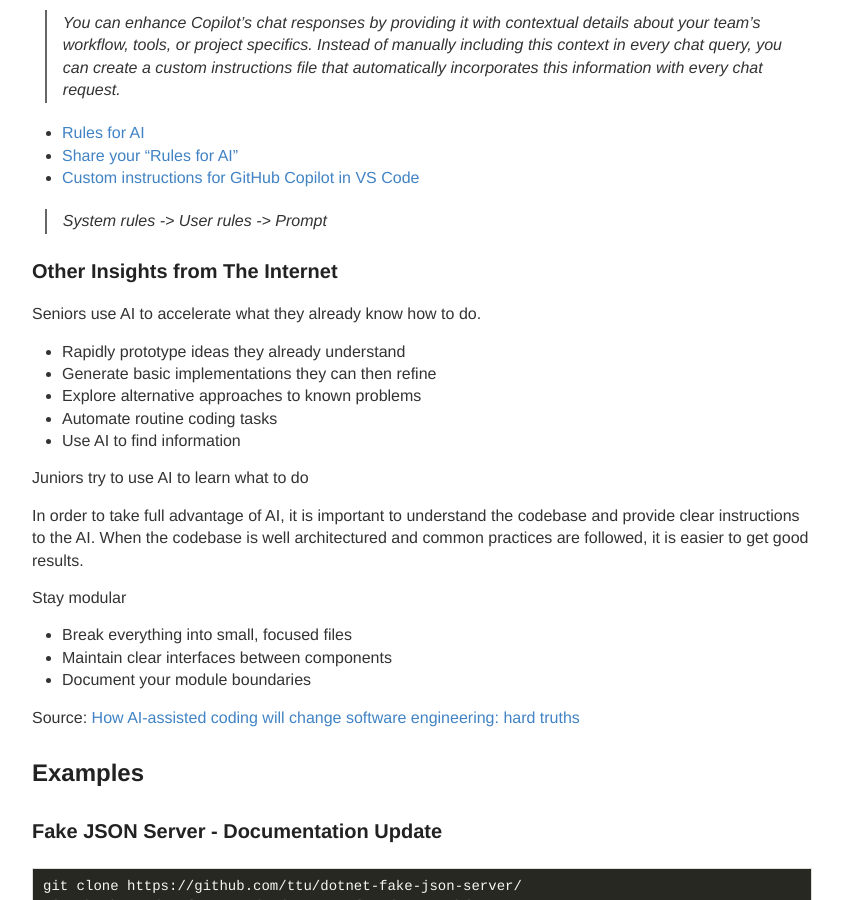
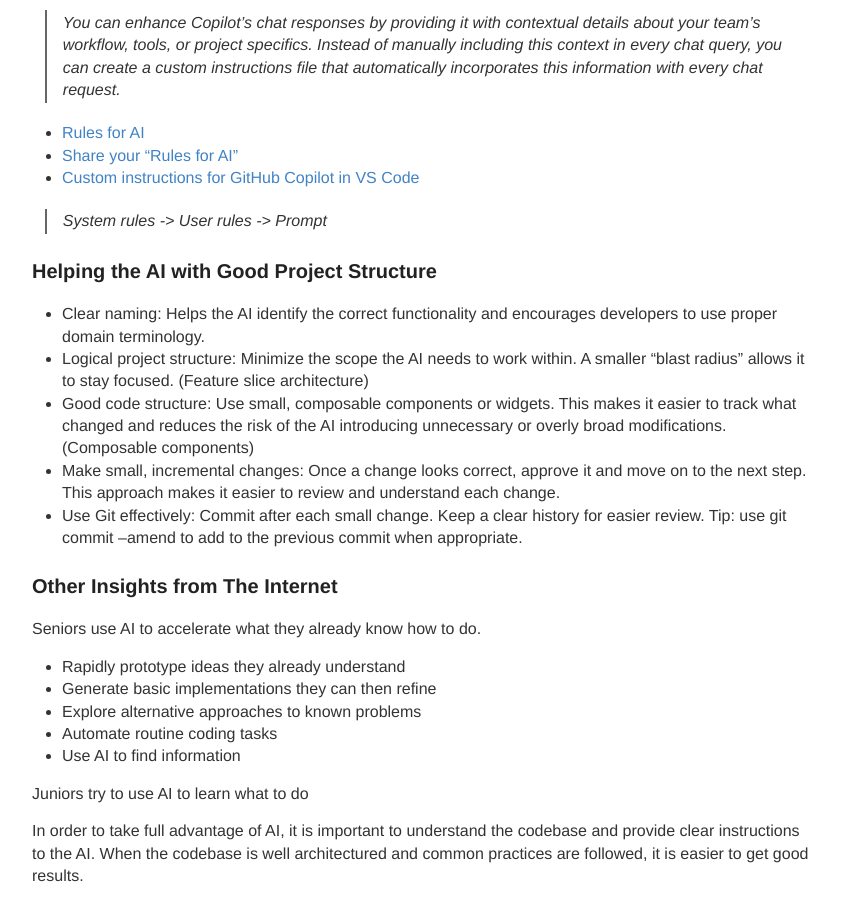
Before and after one commit to ttu/ttu.github.io, a Jekyll site: the page built from _posts/2024-12-10-ai-tools-cursor-copilot-examples.md, in a window 1280 px wide and 900 px high, scrolled down 4588 px. Shown: the whole window, without its empty margins (218-1061 px from the left). Built offline with Jekyll 4.4.1, drawn with Linux system fonts in a browser that asks for light colours.

Commit message:
Add section about project structure to AI post

```diff
--- a/_posts/2024-12-10-ai-tools-cursor-copilot-examples.md
+++ b/_posts/2024-12-10-ai-tools-cursor-copilot-examples.md
@@ -194,6 +194,14 @@ User can also provide their own global and per-project rules for AI.
 * [Custom instructions for GitHub Copilot in VS Code](https://code.visualstudio.com/docs/copilot/copilot-customization)
 
 > System rules -> User rules -> Prompt
+
+### Helping the AI with Good Project Structure
+
+- Clear naming: Helps the AI identify the correct functionality and encourages developers to use proper domain terminology.
+- Logical project structure: Minimize the scope the AI needs to work within. A smaller “blast radius” allows it to stay focused. (Feature slice architecture)
+- Good code structure: Use small, composable components or widgets. This makes it easier to track what changed and reduces the risk of the AI introducing unnecessary or overly broad modifications. (Composable components)
+- Make small, incremental changes: Once a change looks correct, approve it and move on to the next step. This approach makes it easier to review and understand each change.
+- Use Git effectively: Commit after each small change. Keep a clear history for easier review. Tip: use git commit --amend to add to the previous commit when appropriate.
 
 ### Other Insights from The Internet
 
```
